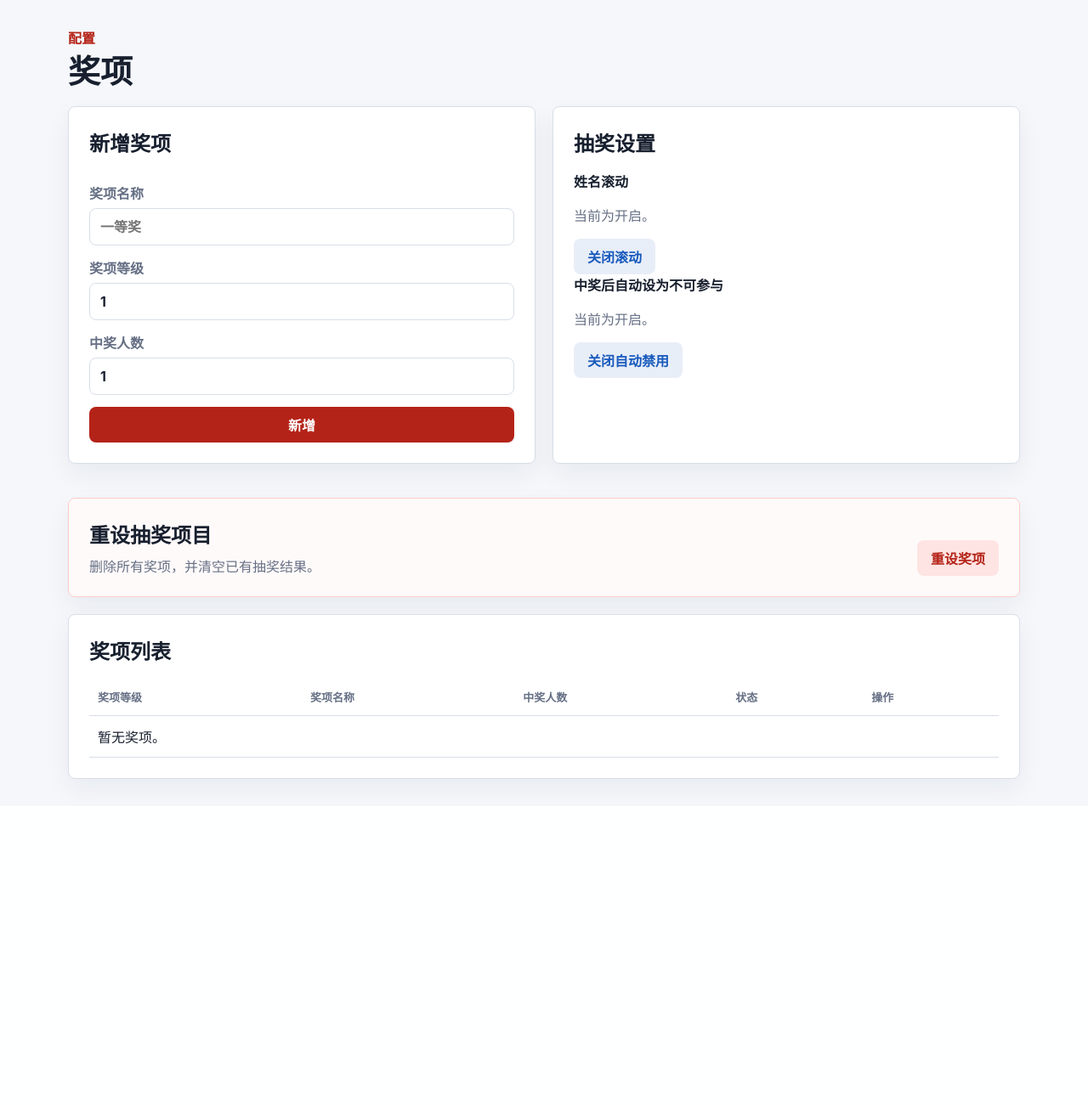
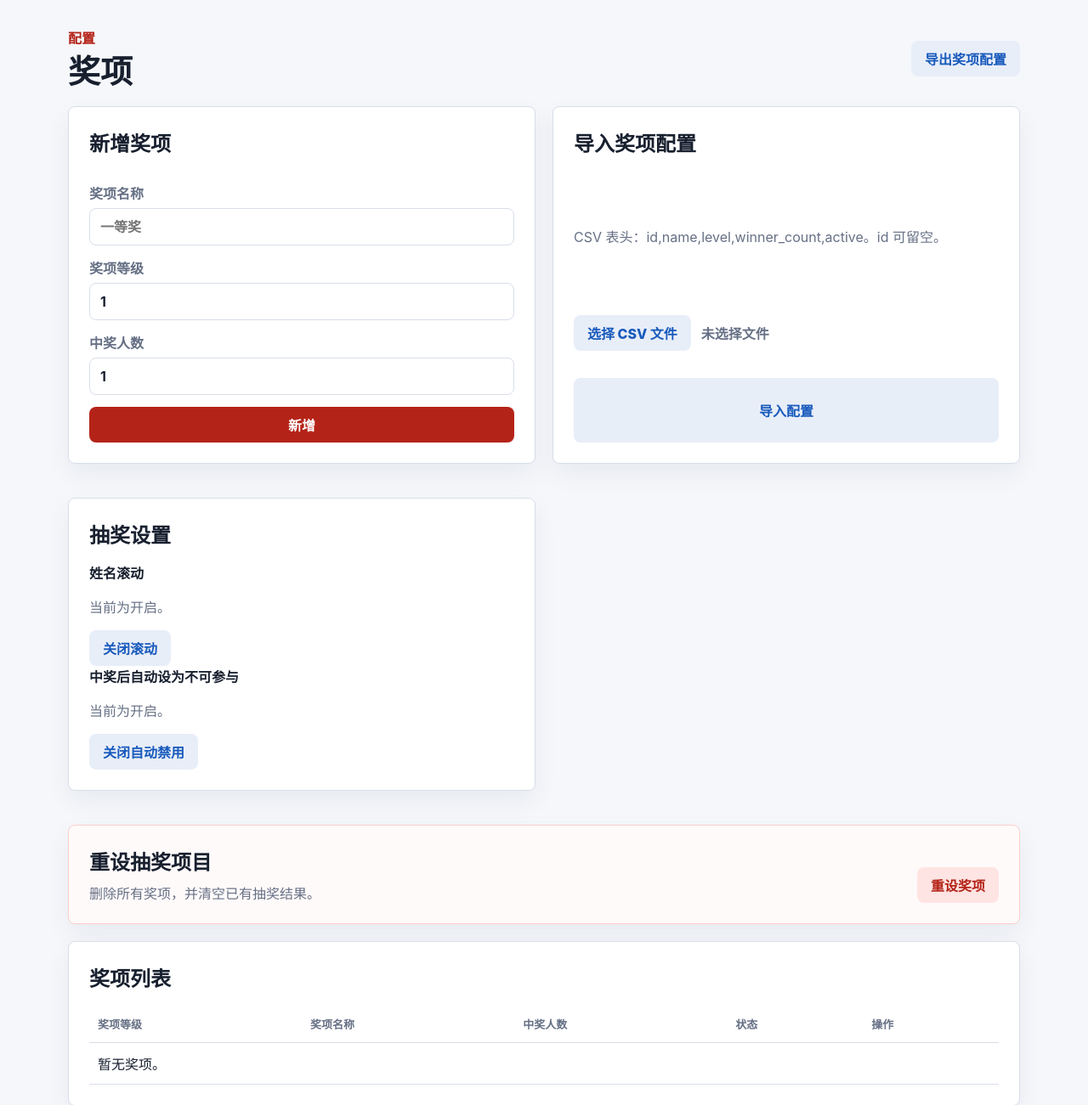
Before and after one commit to lithiumselenate/GalaDraw, a Flask app: page /prizes in a window 1280 px wide. Shown: the part 64-1365 px from the top of the page at 85% size. Before the commit the page ends 1002 px from the top, so only its background shows below. Run offline with Flask 3, Linux system fonts and the light colour scheme.

Commit message:
处理本地化兼容性，增加一些功能

```diff
--- a/app.py
+++ b/app.py
@@ -265,6 +265,13 @@ TRANSLATIONS["zh"].update(
         "prize.level": "奖项等级",
         "prize.winner_count": "中奖人数",
         "prize.add": "新增",
+        "prize.export": "导出奖项配置",
+        "prize.import_title": "导入奖项配置",
+        "prize.import_hint": "CSV 表头：id,name,level,winner_count,active。id 可留空。",
+        "prize.choose_csv": "选择 CSV 文件",
+        "prize.import": "导入配置",
+        "prize.imported": "奖项配置导入完成：新增 {created} 项，更新 {updated} 项。",
+        "prize.import_invalid": "请选择有效的奖项配置 CSV 文件。",
         "prize.settings": "抽奖设置",
         "prize.roll_names": "姓名滚动",
         "prize.current": "当前为{state}。",
@@ -476,6 +483,13 @@ TRANSLATIONS["en"].update(
         "prize.level": "Prize Level",
         "prize.winner_count": "Winner Count",
         "prize.add": "Add",
+        "prize.export": "Export Prize Config",
+        "prize.import_title": "Import Prize Config",
+        "prize.import_hint": "CSV headers: id,name,level,winner_count,active. id may be blank.",
+        "prize.choose_csv": "Choose CSV",
+        "prize.import": "Import Config",
+        "prize.imported": "Prize config imported: {created} created, {updated} updated.",
+        "prize.import_invalid": "Please choose a valid prize config CSV file.",
         "prize.settings": "Draw Settings",
         "prize.roll_names": "Name Rolling",
         "prize.current": "Currently {state}.",
@@ -782,6 +796,43 @@ def result_filter_presets():
     }
 
 
+def parse_csv_bool(value, default=True):
+    if value is None:
+        return default
+    normalized = str(value).strip().lower()
+    if normalized in {"1", "true", "yes", "y", "on", "active", "是", "可抽取"}:
+        return True
+    if normalized in {
+        "0",
+        "false",
+        "no",
+        "n",
+        "off",
+        "inactive",
+        "removed",
+        "否",
+        "已移除",
+    }:
+        return False
+    return default
+
+
+def parse_positive_int(value, default=1):
+    try:
+        parsed = int(str(value).strip())
+    except (TypeError, ValueError):
+        return default
+    return max(1, parsed)
+
+
+def csv_row_value(row, *keys):
+    for key in keys:
+        value = row.get(key)
+        if value not in (None, ""):
+            return value
+    return None
+
+
 class User(db.Model):
     id = db.Column(db.Integer, primary_key=True)
     username = db.Column(db.String(80), unique=True, nullable=False)
@@ -1678,13 +1729,16 @@ def register_routes(app):
             employee_no = (
                 row.get("employee_no")
                 or row.get("number")
+                or row.get("Employee No.")
+                or row.get("Employee No")
+                or row.get("Employee Number")
                 or row.get("员工编号")
                 or row.get("编号")
                 or ""
             ).strip()
-            name = (row.get("name") or row.get("姓名") or "").strip()
+            name = (row.get("name") or row.get("Name") or row.get("姓名") or "").strip()
             department = (
-                row.get("department") or row.get("部门") or ""
+                row.get("department") or row.get("Department") or row.get("部门") or ""
             ).strip()
             if not employee_no or not name:
                 continue
@@ -1712,7 +1766,10 @@ def register_routes(app):
     def export_employees():
         output = StringIO()
         writer = csv.writer(output)
-        writer.writerow(["员工编号", "姓名", "部门", "可参与抽奖", "创建时间"])
+        if getattr(g, "language", "zh") == "en":
+            writer.writerow(["employee_no", "name", "department", "eligible", "created_at"])
+        else:
+            writer.writerow(["员工编号", "姓名", "部门", "可参与抽奖", "创建时间"])
         for employee in Employee.query.order_by(
             Employee.department,
             Employee.employee_no,
@@ -1722,7 +1779,11 @@ def register_routes(app):
                     employee.employee_no,
                     employee.name,
                     employee.department,
-                    "是" if employee.eligible else "否",
+                    (
+                        ("1" if employee.eligible else "0")
+                        if getattr(g, "language", "zh") == "en"
+                        else ("是" if employee.eligible else "否")
+                    ),
                     employee.created_at.isoformat(),
                 ]
             )
@@ -1803,8 +1864,8 @@ def register_routes(app):
     @permission_required("prize.create")
     def add_prize():
         name = request.form.get("name", "").strip()
-        level = int(request.form.get("level", "1"))
-        winner_count = int(request.form.get("winner_count", "1"))
+        level = parse_positive_int(request.form.get("level", "1"))
+        winner_count = parse_positive_int(request.form.get("winner_count", "1"))
         if not name:
             flash("请填写奖项名称。", "error")
             return redirect(url_for("prizes"))
@@ -1818,6 +1879,89 @@ def register_routes(app):
         )
         db.session.commit()
         flash("奖项已新增。", "success")
+        return redirect(url_for("prizes"))
+
+    @app.get("/prizes/export.csv")
+    @permission_required("prize.view")
+    def export_prizes():
+        output = StringIO()
+        writer = csv.writer(output)
+        if getattr(g, "language", "zh") == "en":
+            writer.writerow(["id", "name", "level", "winner_count", "active"])
+        else:
+            writer.writerow(["id", "奖项名称", "奖项等级", "中奖人数", "可抽取"])
+        for prize in Prize.query.order_by(Prize.level, Prize.id).all():
+            writer.writerow(
+                [
+                    prize.id,
+                    prize.name,
+                    prize.level,
+                    prize.winner_count,
+                    (
+                        ("1" if prize.active else "0")
+                        if getattr(g, "language", "zh") == "en"
+                        else ("是" if prize.active else "否")
+                    ),
+                ]
+            )
+        return Response(
+            output.getvalue(),
+            mimetype="text/csv",
+            headers={"Content-Disposition": "attachment; filename=prizes.csv"},
+        )
+
+    @app.post("/prizes/import")
+    @permission_required("prize.create")
+    def import_prizes():
+        upload = request.files.get("file")
+        if not upload:
+            flash(translate("prize.import_invalid"), "error")
+            return redirect(url_for("prizes"))
+
+        try:
+            text = upload.stream.read().decode("utf-8-sig")
+        except UnicodeDecodeError:
+            flash(translate("prize.import_invalid"), "error")
+            return redirect(url_for("prizes"))
+
+        reader = csv.DictReader(StringIO(text))
+        created = 0
+        updated = 0
+        for row in reader:
+            name = (csv_row_value(row, "name", "奖项名称") or "").strip()
+            if not name:
+                continue
+
+            level = parse_positive_int(csv_row_value(row, "level", "奖项等级"), 1)
+            winner_count = parse_positive_int(
+                csv_row_value(row, "winner_count", "中奖人数"),
+                1,
+            )
+            active = parse_csv_bool(csv_row_value(row, "active", "可抽取", "状态"), True)
+            prize = None
+            prize_id = parse_positive_int(csv_row_value(row, "id", "ID"), 0)
+            if prize_id:
+                prize = db.session.get(Prize, prize_id)
+            if prize is None:
+                prize = Prize.query.filter_by(name=name, level=level).first()
+
+            if prize is None:
+                prize = Prize(name=name)
+                db.session.add(prize)
+                created += 1
+            else:
+                updated += 1
+
+            prize.name = name
+            prize.level = level
+            prize.winner_count = winner_count
+            prize.active = active
+
+        db.session.commit()
+        flash(
+            translate("prize.imported").format(created=created, updated=updated),
+            "success",
+        )
         return redirect(url_for("prizes"))
 
     @app.post("/prizes/reset")
@@ -2029,7 +2173,10 @@ def register_routes(app):
 
         output = StringIO()
         writer = csv.writer(output)
-        writer.writerow(["奖项", "员工编号", "姓名", "部门", "抽奖时间"])
+        if getattr(g, "language", "zh") == "en":
+            writer.writerow(["prize", "employee_no", "name", "department", "draw_time"])
+        else:
+            writer.writerow(["奖项", "员工编号", "姓名", "部门", "抽奖时间"])
         query = apply_result_date_filter(DrawResult.query, start_utc, end_utc)
         for result in query.order_by(DrawResult.created_at).all():
             writer.writerow(
--- a/templates/prizes.html
+++ b/templates/prizes.html
@@ -6,6 +6,7 @@
     <p class="eyebrow">{{ t("prize.eyebrow") }}</p>
     <h1>{{ t("prize.title") }}</h1>
   </div>
+  <a class="secondary" href="{{ url_for('export_prizes') }}">{{ t("prize.export") }}</a>
 </div>
 
 <section class="grid two">
@@ -17,6 +18,19 @@
     <button class="primary" type="submit">{{ t("prize.add") }}</button>
   </form>
 
+  <form class="panel" method="post" action="{{ url_for('import_prizes') }}" enctype="multipart/form-data">
+    <h2>{{ t("prize.import_title") }}</h2>
+    <p class="muted">{{ t("prize.import_hint") }}</p>
+    <div class="file-picker">
+      <label class="secondary" for="prize-import-file">{{ t("prize.choose_csv") }}</label>
+      <span class="file-picker-name" data-empty-text="{{ t('employee.no_file_selected') }}">{{ t("employee.no_file_selected") }}</span>
+      <input id="prize-import-file" type="file" name="file" accept=".csv" required>
+    </div>
+    <button class="secondary" type="submit">{{ t("prize.import") }}</button>
+  </form>
+</section>
+
+<section class="grid two">
   <div class="panel">
     <h2>{{ t("prize.settings") }}</h2>
     <div class="setting-list">
@@ -103,4 +117,13 @@
     </tbody>
   </table>
 </section>
+<script>
+  document.querySelectorAll(".file-picker input[type='file']").forEach((input) => {
+    input.addEventListener("change", () => {
+      const picker = input.closest(".file-picker");
+      const name = picker.querySelector(".file-picker-name");
+      name.textContent = input.files.length ? input.files[0].name : name.dataset.emptyText;
+    });
+  });
+</script>
 {% endblock %}
```
Also changed, not shown: tests/test_draw_flow.py (+127 -0 lines), tests/test_employees.py (+50 -0 lines).
